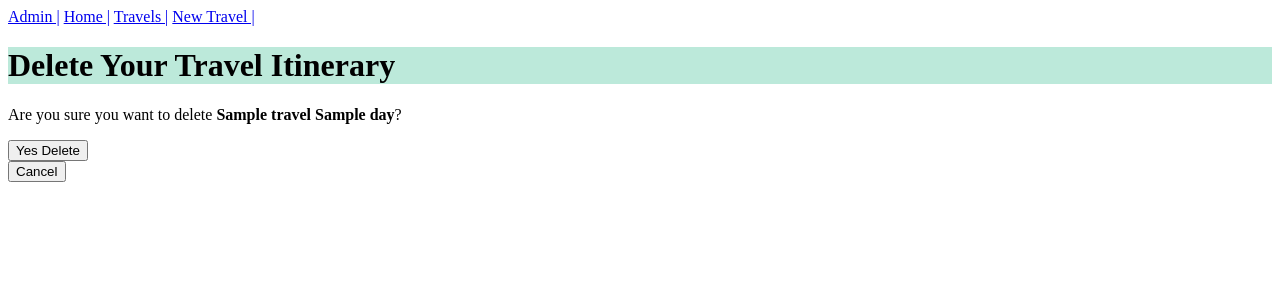
After one commit to jihyekwak/project-4-travel, a Django app: template main_app/templates/itinerary_delete_confirmation.html in a window 1280 px wide. The commit adds this page. Shown: the top 300 px of the page. Run offline with Django 4.2, Linux system fonts and the light colour scheme; the template is opened without the code that fills it: most values are stand-ins (such as "Sample title", 1, 10 or a date in 2020); data that the repository does not hold is empty.

Commit message:
add url, view, template for itinerary delete

```diff
--- /dev/null
+++ b/main_app/templates/itinerary_delete_confirmation.html
@@ -0,0 +1,14 @@
+{% extends 'base.html' %}
+
+{% block content %}
+
+    <h1>Delete Your Travel Itinerary</h1>
+    <p>Are you sure you want to delete <strong>{{itinerary.travel.title}} {{itinerary.day}}</strong>?</p>
+
+    <form action="" method="post">
+        {% csrf_token %}
+        <input type="submit" value="Yes Delete">
+    </form>
+    <a href="{% url 'travel_detail' itinerary.travel.pk %}"><button>Cancel</button></a>
+
+{% endblock %}
--- a/main_app/templates/travel_delete_confirmation.html
+++ b/main_app/templates/travel_delete_confirmation.html
@@ -9,6 +9,6 @@
         {% csrf_token %}
         <input type="submit" value="Yes Delete">
     </form>
-    <a href="{% url 'travel_detail' travel.pk%}"><button>Cancel</button></a>
+    <a href="{% url 'travel_detail' travel.pk %}"><button>Cancel</button></a>
 
 {% endblock %}
--- a/main_app/templates/travel_detail.html
+++ b/main_app/templates/travel_detail.html
@@ -36,6 +36,7 @@
             </div>
             <div>
                 <a href="{% url 'itinerary_update' pk=travel.pk itinerary_id=itinerary.id %}"><button>Edit</button></a>
+                <a href="{% url 'itinerary_delete' pk=travel.pk itinerary_id=itinerary.id %}"><button>Delete</button></a>
             </div>
         {% endfor %}
         </div>
--- a/main_app/urls.py
+++ b/main_app/urls.py
@@ -10,5 +10,6 @@ urlpatterns = [
     path('travels/<int:pk>/delete', views.Travel_Delete.as_view(), name='travel_delete'),
 
     path('travels/<int:pk>/itineraries/new', views.Itinerary_Create.as_view(), name='itinerary_create'),
-    path('travels/<int:pk>/itineraries/<int:itinerary_id>/update', views.itinerary_update, name='itinerary_update')
+    path('travels/<int:pk>/itineraries/<int:itinerary_id>/update', views.itinerary_update, name='itinerary_update'),
+    path('travels/<int:pk>/itineraries/<int:itinerary_id>/delete', views.itinerary_delete, name='itinerary_delete'),
 ]
```
Also changed, not shown: main_app/views.py (+7 -0 lines).
